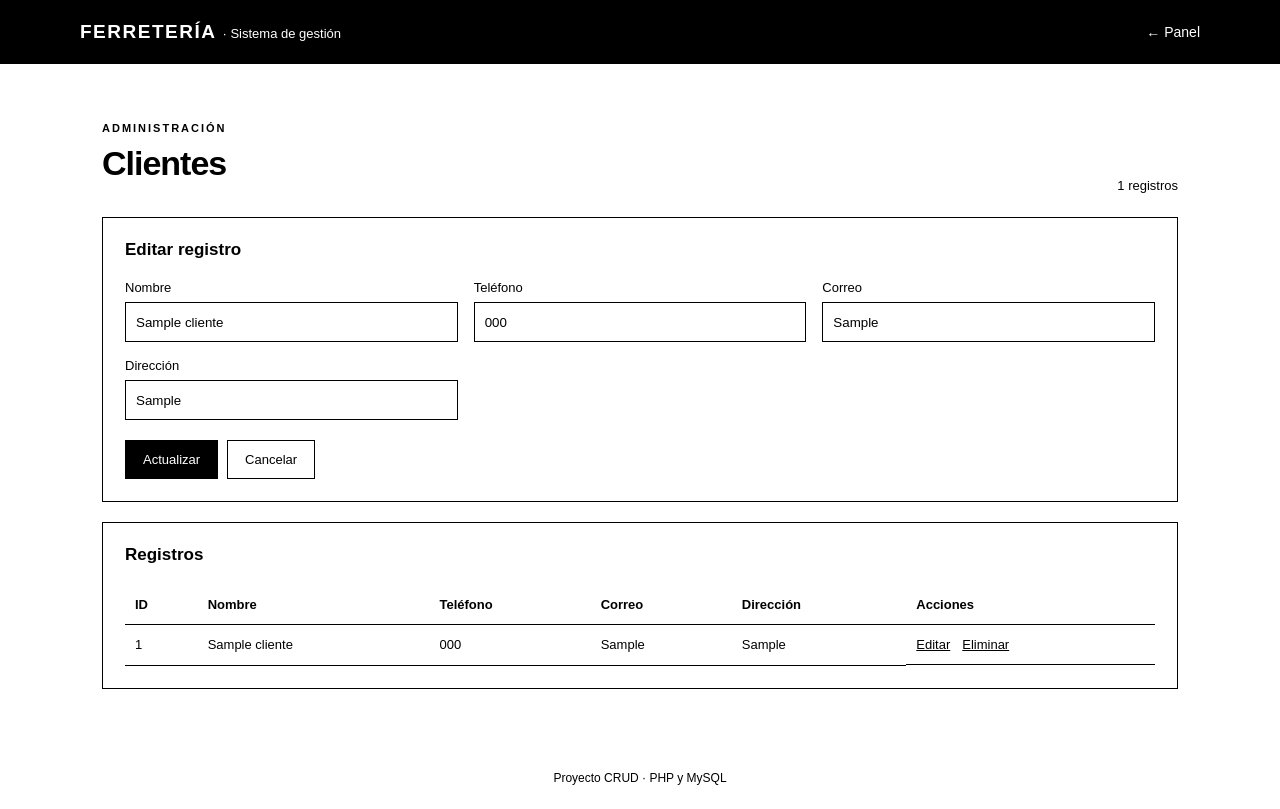
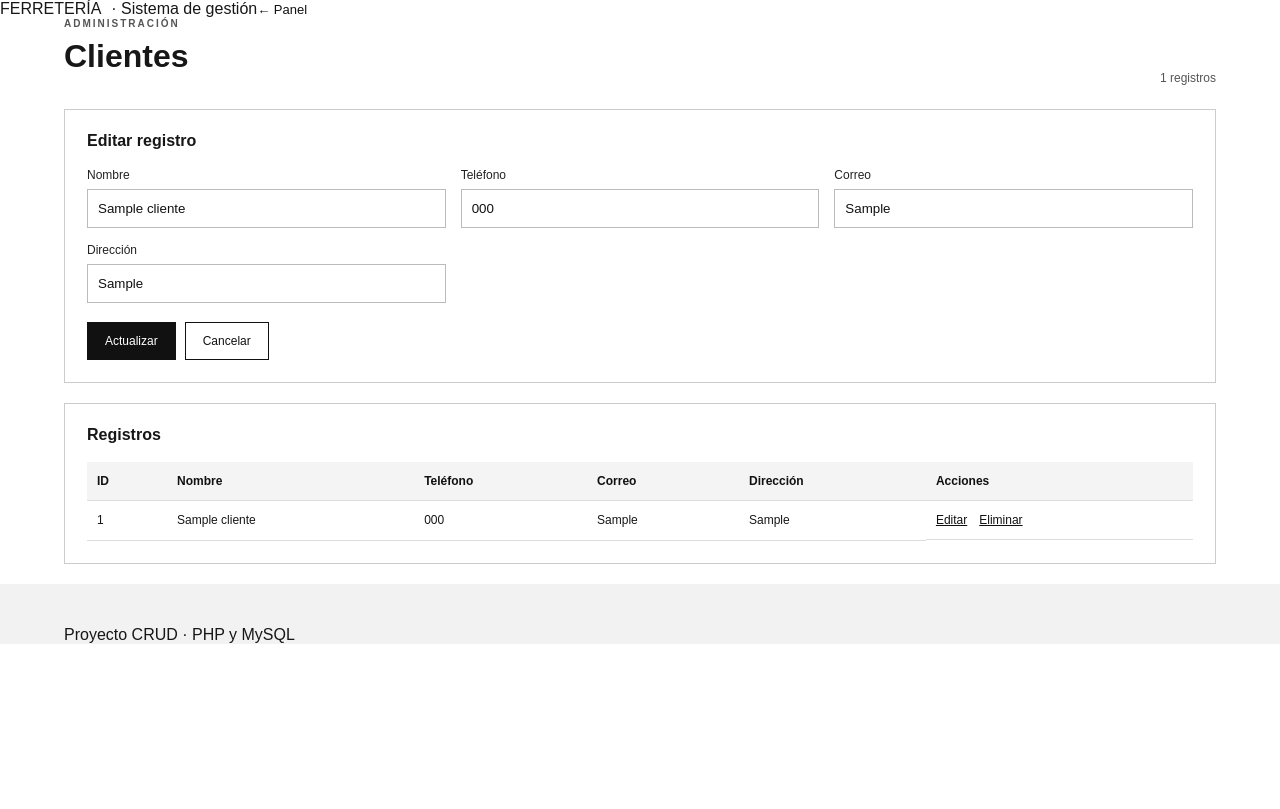
Before and after one commit to JEEM244/PIA-, a PHP site: page /modulo.php?tabla=clientes&editar=1 in a window 1280 px wide. After the commit the page ends 644 px from the top, so only its background shows below. Run offline with PHP 8.4, Linux system fonts and the light colour scheme; tables that the repository leaves empty hold one stand-in row (values such as "Sample post").

Commit message:
Da estilo comercial a la tienda FORJA

```diff
--- a/ferreteria-crud/assets/estilos.css
+++ b/ferreteria-crud/assets/estilos.css
@@ -1,84 +1,124 @@
+/* Estilos generales de FORJA */
 *{box-sizing:border-box}
-:root{color-scheme:light;scroll-behavior:smooth}
-body{margin:0;background:#fff;color:#000;font-family:Arial,Helvetica,sans-serif}
-.topbar{min-height:64px;background:#000;color:#fff;display:flex;align-items:center;justify-content:space-between;padding:0 max(calc((100% - 1120px)/2),24px);gap:20px}
-.marca{color:#fff;text-decoration:none;font-weight:800;letter-spacing:1.5px;font-size:19px}
-.marca span{font-weight:400;color:#fff;font-size:13px;letter-spacing:0}
-.topbar-frase{font-size:10px;letter-spacing:1.8px}
-.menu-publico{display:flex;gap:22px}
-.menu-publico a{color:#fff;text-decoration:none;font-size:12px}
-.menu-publico a:hover{text-decoration:underline}
-.volver{color:#fff;text-decoration:none;font-size:14px}
-.portada{min-height:470px;background:#111;color:#fff;position:relative;isolation:isolate;display:flex;align-items:center;overflow:hidden;padding:70px max(calc((100% - 1120px)/2),24px)}
-.portada-imagen{position:absolute;inset:0;width:100%;height:100%;object-fit:cover;object-position:center 48%;opacity:.58;z-index:0}
-.portada::after{content:"";position:absolute;z-index:1;inset:0;background:linear-gradient(90deg,rgba(17,17,17,.94) 0%,rgba(17,17,17,.72) 48%,rgba(17,17,17,.28) 100%)}
-.portada-contenido,.portada-numero{position:relative;z-index:2}
-.portada-contenido{max-width:610px}
-.portada-etiqueta{font-size:10px;font-weight:700;letter-spacing:2.5px;margin:0 0 22px}
-.portada h1{font-size:clamp(38px,6vw,66px);line-height:1.02;letter-spacing:-2.5px;margin:0 0 20px;max-width:600px}
-.portada-contenido>p:not(.portada-etiqueta){color:#ddd;line-height:1.7;max-width:480px;font-size:15px}
-.boton-portada{display:inline-flex;align-items:center;gap:25px;margin-top:20px;padding:14px 19px;background:#fff;color:#000;text-decoration:none;font-size:13px;font-weight:700;transition:background .15s,color .15s}
-.boton-portada:hover{background:#000;color:#fff;outline:1px solid #fff}
-.boton-portada span{font-size:18px}
-.portada-numero{position:absolute;right:max(calc((100% - 1120px)/2),24px);bottom:28px;font-size:10px;letter-spacing:2px;color:#aaa}
-.contenedor{max-width:1120px;margin:58px auto;padding:0 22px;scroll-margin-top:25px}
-.catalogo{padding-top:8px;padding-bottom:35px}
-.catalogo-encabezado{display:flex;justify-content:space-between;align-items:end;gap:20px;margin-bottom:26px}
-.catalogo-encabezado h2,.bienvenida h1,.bienvenida h2,.encabezado-modulo h1{font-size:34px;margin:0 0 10px;letter-spacing:-1px}
-.catalogo-encabezado p:last-child{margin:0;color:#333;font-size:14px}
-.catalogo-total{font-size:12px;border:1px solid #000;padding:9px 12px;white-space:nowrap}
-.productos-grid{display:grid;grid-template-columns:repeat(4,minmax(0,1fr));gap:16px}
-.producto{border:1px solid #000;background:#fff;min-width:0}
-.producto-imagen{height:175px;background:#f5f5f5;border-bottom:1px solid #000;display:flex;align-items:center;justify-content:center;overflow:hidden}
-.producto-imagen img{width:100%;height:100%;object-fit:contain;display:block}
-.producto-imagen span{font-size:11px;letter-spacing:1px;color:#777;text-transform:uppercase}
-.producto-info{padding:17px}
-.producto-info h3{font-size:16px;margin:0 0 9px}
-.producto-descripcion{font-size:12px;color:#444;line-height:1.5;min-height:36px;margin:0 0 17px}
-.producto-pie{border-top:1px solid #ddd;padding-top:13px;display:flex;flex-direction:column;gap:7px}
-.producto-pie strong{font-size:20px}
-.disponible,.agotado{font-size:11px;color:#000}
-.agotado{font-weight:700;text-decoration:line-through}
-.catalogo-vacio{border:1px solid #000;padding:35px;text-align:center}
-.catalogo-vacio h3{margin-top:0}
-.catalogo-vacio p{font-size:13px;color:#444;margin-bottom:0}
-.administracion{border-top:1px solid #000;padding-top:42px}
-.bienvenida{margin-bottom:30px}
-.sobrelinea{font-size:11px;font-weight:700;letter-spacing:2px;color:#000;margin:0 0 10px}
-.bienvenida p:last-child{color:#000;margin:0}
-.tarjetas{display:grid;grid-template-columns:repeat(4,1fr);gap:16px}
-.tarjeta,.panel{background:#fff;border:1px solid #000;border-radius:0}
-.tarjeta{padding:22px;text-decoration:none;color:#000;display:flex;flex-direction:column;min-height:170px;transition:background .15s,color .15s}
-.tarjeta:hover{background:#000;color:#fff}
-.tarjeta-etiqueta{font-size:14px;color:inherit}
-.tarjeta strong{font-size:34px;margin:12px 0 3px}
-.tarjeta small{color:inherit}
-.ir{margin-top:auto;padding-top:18px;color:inherit;font-size:13px;font-weight:700}
-.nota{font-size:13px;color:#000;margin-top:24px}
-footer{text-align:center;color:#000;font-size:12px;padding:24px}
+:root{scroll-behavior:smooth;color-scheme:light}
+body{margin:0;background:#fff;color:#171717;font-family:Arial,Helvetica,sans-serif}
+a{color:inherit}
+.franja-superior{height:30px;background:#171717;color:#fff;display:flex;align-items:center;justify-content:center;gap:9px;font-size:10px;letter-spacing:1.2px;text-transform:uppercase}
+.franja-superior span{color:#aaa}
+.encabezado{max-width:1200px;min-height:88px;margin:auto;padding:15px 24px;display:grid;grid-template-columns:190px minmax(240px,1fr) 140px;align-items:center;gap:35px}
+.marca{display:inline-flex;align-items:center;gap:10px;text-decoration:none;width:max-content}
+.marca-simbolo{width:43px;height:43px;background:#111;color:#fff;display:grid;place-items:center;font-size:25px;font-weight:900;font-style:italic}
+.marca-texto{font-size:22px;font-weight:900;letter-spacing:2px;line-height:1}
+.marca-texto small{display:block;font-size:9px;letter-spacing:3px;margin-top:5px;font-weight:700}
+.buscador{height:43px;display:flex;border:1px solid #bdbdbd}
+.buscador input{min-width:0;flex:1;border:0;padding:0 14px;font-size:13px;outline:none}
+.buscador input:focus{box-shadow:inset 0 0 0 1px #111}
+.buscador button{width:94px;border:0;background:#111;color:#fff;font-weight:700;cursor:pointer}
+.buscador button:hover{background:#444}
+.enlace-contacto{text-decoration:none;text-align:right;font-size:12px;font-weight:700}
+.enlace-contacto span{font-size:17px;margin-left:5px}
+.navegacion{border-top:1px solid #e5e5e5;border-bottom:1px solid #dedede;background:#fff}
+.navegacion-interior{max-width:1200px;margin:auto;padding:0 24px;display:flex;gap:34px;min-height:46px;align-items:center}
+.navegacion a{text-decoration:none;font-size:12px;color:#333}
+.navegacion a:hover,.navegacion a.activo{color:#000;font-weight:700}
+.portada{min-height:465px;position:relative;isolation:isolate;overflow:hidden;background:#222;color:#fff;display:flex;align-items:center;padding:65px max(calc((100% - 1152px)/2),32px)}
+.portada-imagen{position:absolute;inset:0;width:100%;height:100%;object-fit:cover;object-position:center 48%;z-index:-2}
+.portada-sombra{position:absolute;inset:0;background:linear-gradient(90deg,rgba(0,0,0,.88),rgba(0,0,0,.64) 48%,rgba(0,0,0,.16));z-index:-1}
+.portada-contenido{max-width:630px}
+.portada-etiqueta,.sobrelinea{font-size:10px;font-weight:800;letter-spacing:2px;margin:0 0 17px}
+.portada h1{font-size:clamp(38px,5.4vw,62px);line-height:1.04;letter-spacing:-2px;margin:0 0 18px;max-width:610px}
+.portada-contenido>p:not(.portada-etiqueta){font-size:15px;line-height:1.7;color:#e4e4e4;max-width:470px;margin:0}
+.boton-principal{display:inline-flex;gap:30px;align-items:center;background:#fff;color:#111;text-decoration:none;font-size:12px;font-weight:800;padding:15px 18px;margin-top:27px}
+.boton-principal:hover{background:#ddd}
+.boton-principal span,.boton-secundario span{font-size:18px}
+.portada-indice{position:absolute;right:max(calc((100% - 1152px)/2),32px);bottom:25px;font-size:10px;letter-spacing:2px;color:#ddd}
+.ventajas{max-width:1152px;margin:auto;padding:23px 24px;display:grid;grid-template-columns:repeat(3,1fr);border-bottom:1px solid #e4e4e4;gap:20px}
+.ventajas article{display:flex;align-items:center;gap:13px;padding:4px 10px}
+.ventaja-icono{width:34px;height:34px;border:1px solid #222;display:grid;place-items:center;font-size:10px;font-weight:800;flex-shrink:0}
+.ventajas strong,.ventajas small{display:block}
+.ventajas strong{font-size:12px;margin-bottom:5px}
+.ventajas small{font-size:11px;color:#666}
+.contenedor{max-width:1200px;margin:0 auto;padding:0 24px}
+.catalogo{padding-top:64px;padding-bottom:72px;scroll-margin-top:20px}
+.catalogo-cabecera{display:flex;justify-content:space-between;align-items:end;gap:20px;margin-bottom:27px}
+.sobrelinea{color:#555;margin-bottom:9px}
+.catalogo-cabecera h2,.llamada h2,.administracion h2{font-size:32px;letter-spacing:-1px;margin:0 0 9px}
+.catalogo-cabecera>div>p:last-child,.llamada p:last-child,.administracion-cabecera p:last-child{font-size:13px;color:#666;margin:0}
+.contador-productos{font-size:11px;border:1px solid #bbb;padding:9px 12px;white-space:nowrap}
+.resultado-busqueda{padding:13px 15px;background:#f3f3f3;font-size:12px;margin-bottom:20px;display:flex;justify-content:space-between;gap:15px}
+.resultado-busqueda a{font-weight:700}
+.productos-grid{display:grid;grid-template-columns:repeat(4,minmax(0,1fr));gap:18px}
+.producto{border:1px solid #dedede;background:#fff;min-width:0;transition:border-color .15s}
+.producto:hover{border-color:#111}
+.producto-imagen{height:190px;background:#f6f6f6;position:relative;display:flex;align-items:center;justify-content:center;overflow:hidden;border-bottom:1px solid #e5e5e5}
+.producto-imagen img{display:block;width:100%;height:100%;object-fit:contain;padding:12px;transition:transform .2s}
+.producto:hover .producto-imagen img{transform:scale(1.035)}
+.etiqueta-producto{position:absolute;left:11px;top:11px;background:#111;color:#fff;padding:5px 7px;font-size:8px;font-weight:800;letter-spacing:1px}
+.sin-imagen{font-size:10px;color:#777;text-transform:uppercase;letter-spacing:1px}
+.producto-info{padding:16px}
+.producto-info h3{font-size:14px;margin:0 0 9px;min-height:17px}
+.producto-descripcion{font-size:11px;line-height:1.55;color:#666;min-height:35px;margin:0 0 17px}
+.producto-pie{border-top:1px solid #e6e6e6;padding-top:12px;display:flex;justify-content:space-between;align-items:center;gap:8px}
+.precio{font-size:19px;letter-spacing:-.5px}
+.estado{font-size:10px;white-space:nowrap;display:flex;align-items:center;gap:5px}
+.estado i{width:6px;height:6px;border-radius:50%;background:#222;display:inline-block}
+.estado.agotado{color:#777}
+.estado.agotado i{background:#aaa}
+.existencia{font-size:10px;color:#888;margin-top:9px}
+.catalogo-vacio{border:1px solid #ddd;padding:42px;text-align:center}
+.catalogo-vacio strong{font-size:16px}
+.catalogo-vacio p{font-size:12px;color:#666;margin-bottom:0}
+.llamada{background:#171717;color:#fff;padding:38px max(calc((100% - 1152px)/2),32px);display:flex;align-items:center;justify-content:space-between;gap:25px}
+.llamada .sobrelinea{color:#bbb}
+.llamada h2{font-size:27px}
+.llamada p:last-child{color:#ccc}
+.boton-secundario{background:#fff;color:#111;text-decoration:none;font-size:12px;font-weight:800;padding:14px 17px;display:inline-flex;gap:25px;align-items:center;white-space:nowrap}
+.boton-secundario:hover{background:#ddd}
+footer{background:#f2f2f2;color:#171717;padding:42px max(calc((100% - 1152px)/2),32px) 0}
+.footer-principal{display:grid;grid-template-columns:2fr 1fr 1.5fr 1fr;gap:30px;padding-bottom:35px}
+.marca-footer .marca-simbolo{background:#111}
+.footer-marca p{font-size:11px;color:#666;line-height:1.6;max-width:230px}
+.footer-columna{display:flex;flex-direction:column;gap:11px;font-size:11px;color:#555}
+.footer-columna strong{font-size:12px;color:#111;margin-bottom:3px}
+.footer-columna a{text-decoration:none}
+.footer-columna a:hover{text-decoration:underline}
+.footer-final{border-top:1px solid #d5d5d5;min-height:48px;display:flex;justify-content:space-between;align-items:center;gap:15px;font-size:10px;color:#666}
+.administracion{padding-top:44px;padding-bottom:45px;scroll-margin-top:20px}
+.administracion-cabecera{margin-bottom:22px}
+.administracion h2{font-size:25px}
+.tarjetas{display:grid;grid-template-columns:repeat(4,1fr);gap:14px}
+.tarjeta{border:1px solid #ccc;padding:18px;text-decoration:none;color:#111;display:flex;flex-direction:column;min-height:145px;transition:background .15s,color .15s,border-color .15s}
+.tarjeta:hover{background:#111;color:#fff;border-color:#111}
+.tarjeta-etiqueta{font-size:12px}
+.tarjeta strong{font-size:29px;margin:11px 0 3px}
+.tarjeta small{font-size:10px;color:inherit}
+.ir{margin-top:auto;padding-top:14px;font-size:11px;font-weight:700}
+.nota{font-size:11px;color:#666;margin-top:17px}
+/* Estilos de los módulos CRUD */
+.volver{color:#111;text-decoration:none;font-size:13px}
 .encabezado-modulo{display:flex;justify-content:space-between;align-items:end;margin-bottom:24px}
-.contador{font-size:13px;color:#000}
-.panel{padding:22px;margin-bottom:20px}
-.panel h2{font-size:17px;margin:0 0 20px}
-.formulario{display:grid;grid-template-columns:repeat(3,1fr);gap:16px}
-.formulario label{font-size:13px;color:#000;display:flex;flex-direction:column;gap:7px}
-.formulario input,.formulario select{width:100%;height:40px;border:1px solid #000;border-radius:0;padding:0 10px;background:#fff;color:#000}
-.formulario input:focus,.formulario select:focus{outline:2px solid #000;outline-offset:2px}
+.encabezado-modulo h1,.bienvenida h1{font-size:32px;margin:0 0 10px}
+.contador{font-size:12px;color:#555}
+.panel{background:#fff;border:1px solid #ccc;padding:22px;margin-bottom:20px}
+.panel h2{font-size:16px;margin:0 0 18px}
+.formulario{display:grid;grid-template-columns:repeat(3,1fr);gap:15px}
+.formulario label{font-size:12px;color:#222;display:flex;flex-direction:column;gap:7px}
+.formulario input,.formulario select{width:100%;height:39px;border:1px solid #bbb;padding:0 10px;background:#fff;color:#111}
+.formulario input:focus,.formulario select:focus{outline:2px solid #111;outline-offset:1px}
 .acciones{grid-column:1/-1;display:flex;gap:9px;margin-top:4px}
-.boton{border:1px solid #000;border-radius:0;background:#000;color:#fff;padding:11px 17px;text-decoration:none;font-size:13px;cursor:pointer}
-.boton:hover{background:#fff;color:#000}
-.secundario{background:#fff;color:#000}
+.boton{border:1px solid #111;background:#111;color:#fff;padding:11px 17px;text-decoration:none;font-size:12px;cursor:pointer}
+.boton:hover{background:#fff;color:#111}
+.secundario{background:#fff;color:#111}
 .tabla-scroll{overflow-x:auto}
-table{border-collapse:collapse;width:100%;font-size:13px}
-th,td{text-align:left;padding:12px 10px;border-bottom:1px solid #000;white-space:nowrap}
-th{color:#000;font-weight:700;background:#fff}
+table{border-collapse:collapse;width:100%;font-size:12px}
+th,td{text-align:left;padding:12px 10px;border-bottom:1px solid #ddd;white-space:nowrap}
+th{color:#111;font-weight:700;background:#f4f4f4}
 .acciones-tabla{display:flex;gap:12px;align-items:center}
-.acciones-tabla a,.enlace-borrar{color:#000;text-decoration:underline;font-size:13px}
+.acciones-tabla a,.enlace-borrar{color:#111;text-decoration:underline;font-size:12px}
 .acciones-tabla form{margin:0}
 .enlace-borrar{border:0;background:none;padding:0;cursor:pointer}
-.aviso{padding:12px 15px;border:1px solid #000;background:#fff;color:#000;margin-bottom:18px;font-size:13px}
-.aviso.error{background:#000;color:#fff}
-@media(max-width:900px){.productos-grid{grid-template-columns:repeat(2,minmax(0,1fr))}.topbar-frase{display:none}}
-@media(max-width:760px){.tarjetas{grid-template-columns:repeat(2,1fr)}.formulario{grid-template-columns:1fr 1fr}.topbar{padding:0 18px}.contenedor{margin:38px auto}.portada{min-height:420px;padding:55px 24px}.portada-imagen{object-position:58% center;opacity:.58}}
-@media(max-width:520px){.productos-grid{grid-template-columns:1fr}.catalogo-encabezado{align-items:start;flex-direction:column}.menu-publico{gap:12px}.menu-publico a{font-size:11px}}
-@media(max-width:480px){.tarjetas,.formulario{grid-template-columns:1fr}.bienvenida h1,.bienvenida h2,.catalogo-encabezado h2,.encabezado-modulo h1{font-size:28px}.marca span{display:none}.portada h1{font-size:42px}.portada{min-height:400px}.portada-numero{right:24px}}
+.aviso{padding:12px 15px;border:1px solid #bbb;background:#f5f5f5;color:#111;margin-bottom:18px;font-size:12px}
+.aviso.error{background:#111;color:#fff}
+@media(max-width:900px){.productos-grid{grid-template-columns:repeat(2,minmax(0,1fr))}.encabezado{grid-template-columns:170px 1fr;gap:20px}.enlace-contacto{display:none}.footer-principal{grid-template-columns:1.5fr 1fr 1fr}.footer-admin{display:none}}
+@media(max-width:650px){.encabezado{grid-template-columns:1fr;gap:13px;padding:15px 18px}.marca{margin:auto}.buscador{width:100%}.navegacion-interior{gap:22px;overflow-x:auto;padding:0 18px}.navegacion a{white-space:nowrap}.portada{min-height:410px;padding:48px 23px}.portada h1{font-size:43px}.portada-indice{right:23px}.ventajas{grid-template-columns:1fr;gap:12px;padding:20px 18px}.ventajas article{padding:0}.contenedor{padding-left:18px;padding-right:18px}.catalogo{padding-top:45px;padding-bottom:48px}.llamada{padding:32px 22px;align-items:flex-start;flex-direction:column}.footer-principal{grid-template-columns:1fr 1fr}.footer-marca{grid-column:1/-1}footer{padding-left:22px;padding-right:22px}.formulario{grid-template-columns:1fr 1fr}}
+@media(max-width:480px){.productos-grid{grid-template-columns:1fr}.producto{display:grid;grid-template-columns:42% 1fr}.producto-imagen{height:100%;min-height:180px;border-bottom:0;border-right:1px solid #e5e5e5}.producto-info{padding:13px}.producto-info h3{font-size:13px}.producto-descripcion{min-height:0;margin-bottom:13px}.producto-pie{align-items:flex-start;flex-direction:column;gap:6px}.catalogo-cabecera{align-items:flex-start;flex-direction:column}.catalogo-cabecera h2,.llamada h2{font-size:27px}.tarjetas,.formulario{grid-template-columns:1fr}.footer-final{align-items:flex-start;flex-direction:column;justify-content:center;padding:12px 0}.portada h1{font-size:39px}.portada{min-height:390px}.resultado-busqueda{flex-direction:column}}
```
